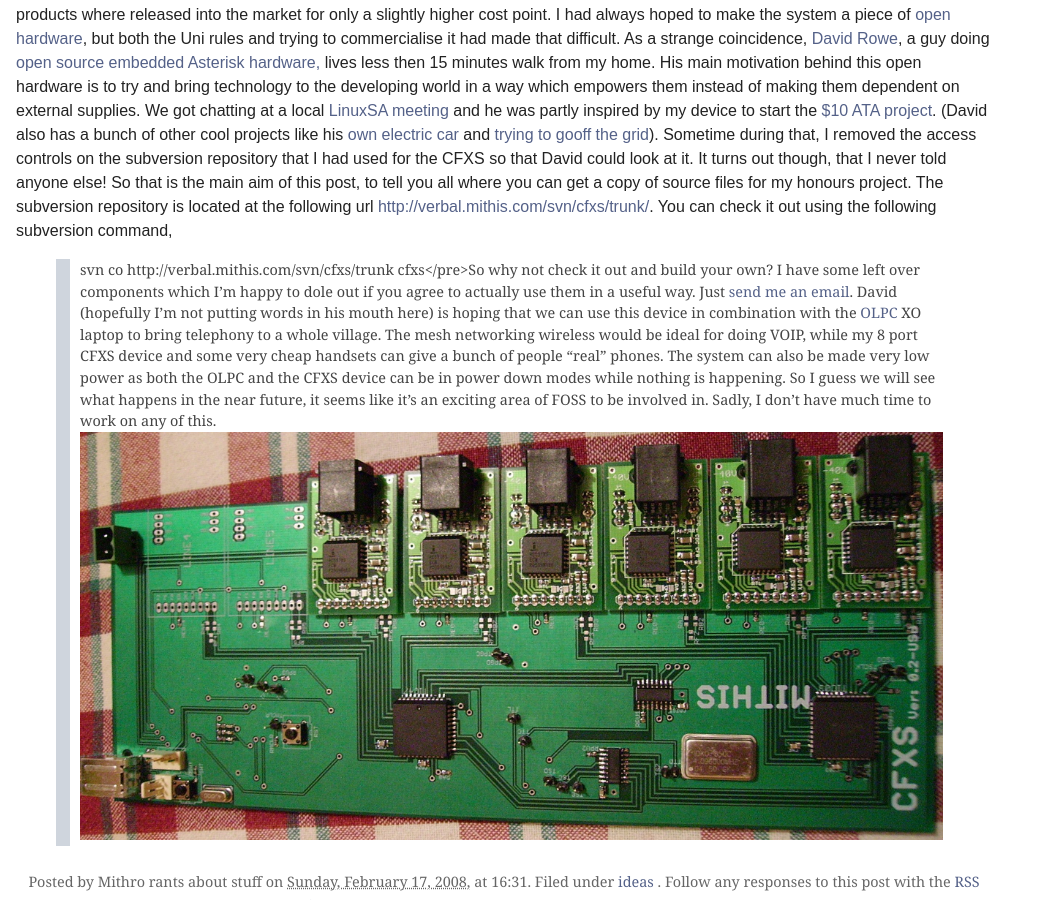
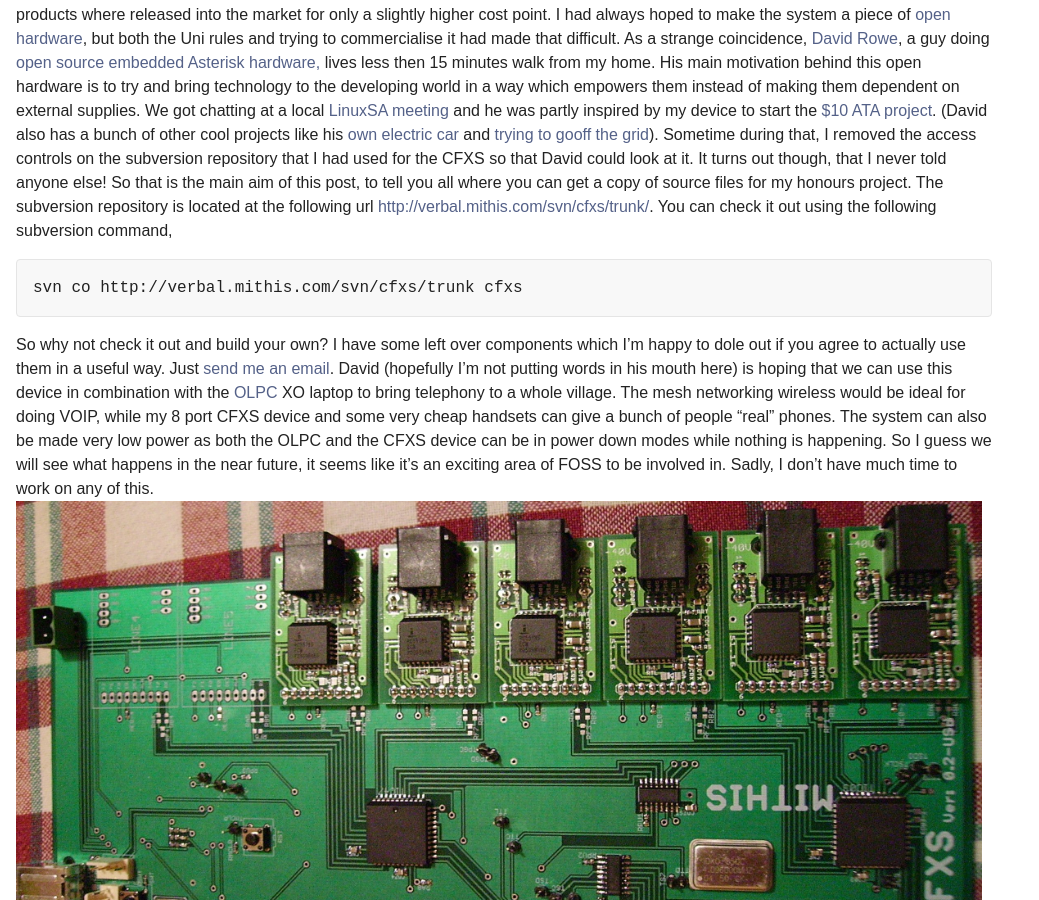
Before and after one commit to mithro/blog.mithis.net, a Jekyll site: the page built from _posts/2008-02-18-cfxs-free.md, in a window 1280 px wide and 900 px high, scrolled down 511 px. Shown: the whole window, without its empty margins (0-1039 px from the left). Built offline with Jekyll 4.4.1, drawn with Linux system fonts in a browser that asks for light colours.

Commit message:
P2: content fidelity — cfxs-free (stray </pre> + blockquote -> fenced code)
WP->MD conversion left a > blockquote marker and a stray </pre> on the
svn-command line, which leaked as literal &lt;/pre&gt; and wrongly
blockquoted the following prose. Per the oracle the original was a bare
<pre> code block; re-expressed as a fenced code block with the trailing
sentence as ordinary prose. Line 22 (relative_url img) deferred to P4.

Co-Authored-By: Claude Opus 4.7 (1M context) <noreply@anthropic.com>

````diff
--- a/_posts/2008-02-18-cfxs-free.md
+++ b/_posts/2008-02-18-cfxs-free.md
@@ -16,7 +16,12 @@ Those who either know me personally, or have read more of my blog might remember
 As a strange coincidence,  [David Rowe](http://www.rowetel.com/blog/), a guy doing [open source embedded Asterisk hardware,](http://www.rowetel.com/ucasterisk/) lives less then 15 minutes walk from my home. His main motivation behind this open hardware is to try and bring technology to the developing world in a way which empowers them instead of making them dependent on external supplies. We got chatting at a local [LinuxSA meeting](http://www.linuxsa.org.au) and he was partly inspired by my device to start the [$10 ATA project](http://www.rowetel.com/blog/?p=26). (David also has a bunch of other cool projects like his [own electric car](http://www.rowetel.com/blog/?p=39) and [trying to go](http://www.rowetel.com/blog/?p=42)[off the grid](http://www.rowetel.com/blog/?p=41)).
 Sometime during that, I removed the access controls on the subversion repository that I had used for the CFXS so that David could look at it. It turns out though, that I never told anyone else! So that is the main aim of this post, to tell you all where you can get a copy of source files for my honours project.
 The subversion repository is located at the following url [http://verbal.mithis.com/svn/cfxs/trunk/](http://verbal.mithis.com/svn/cfxs/trunk/). You can check it out using the following subversion command,
-> svn co http://verbal.mithis.com/svn/cfxs/trunk cfxs</pre>So why not check it out and build your own? I have some left over components which I’m happy to dole out if you agree to actually use them in a useful way. Just [send me an email](mailto:mithro@mithis.com).
+
+```
+svn co http://verbal.mithis.com/svn/cfxs/trunk cfxs
+```
+
+So why not check it out and build your own? I have some left over components which I’m happy to dole out if you agree to actually use them in a useful way. Just [send me an email](mailto:mithro@mithis.com).
 David (hopefully I’m not putting words in his mouth here) is hoping that we can use this device in combination with the [OLPC](http://www.laptop.org/) XO laptop to bring telephony to a whole village. The mesh networking wireless would be ideal for doing VOIP, while my 8 port CFXS device and some very cheap handsets can give a bunch of people “real” phones. The system can also be made very low power as both the OLPC and the CFXS device can be in power down modes while nothing is happening.
 So I guess we will see what happens in the near future, it seems like it’s an exciting area of FOSS to be involved in. Sadly, I don’t have much time to work on any of this.
 <img alt="" src="{{ "/assets/images/wp-content/uploads/2007/05/cfxs-try2.jpg" | relative_url }}"/>
````
